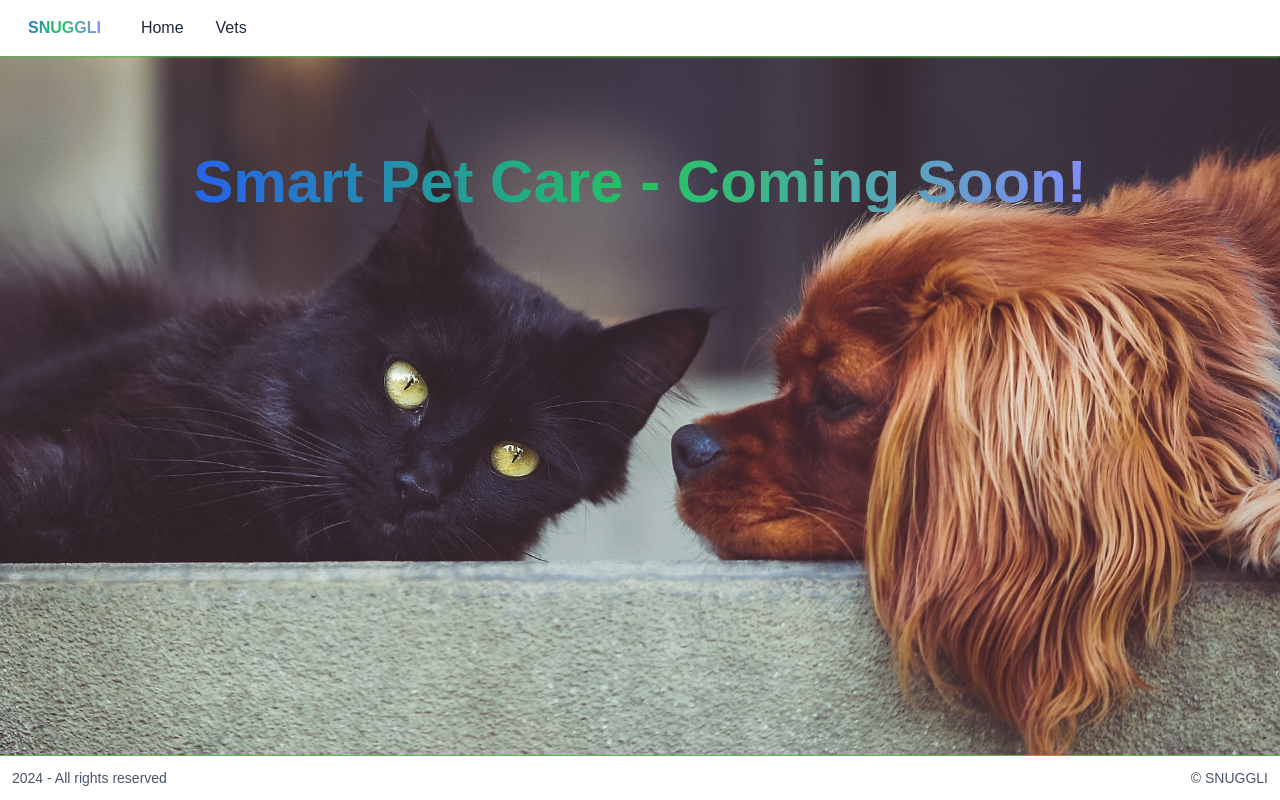
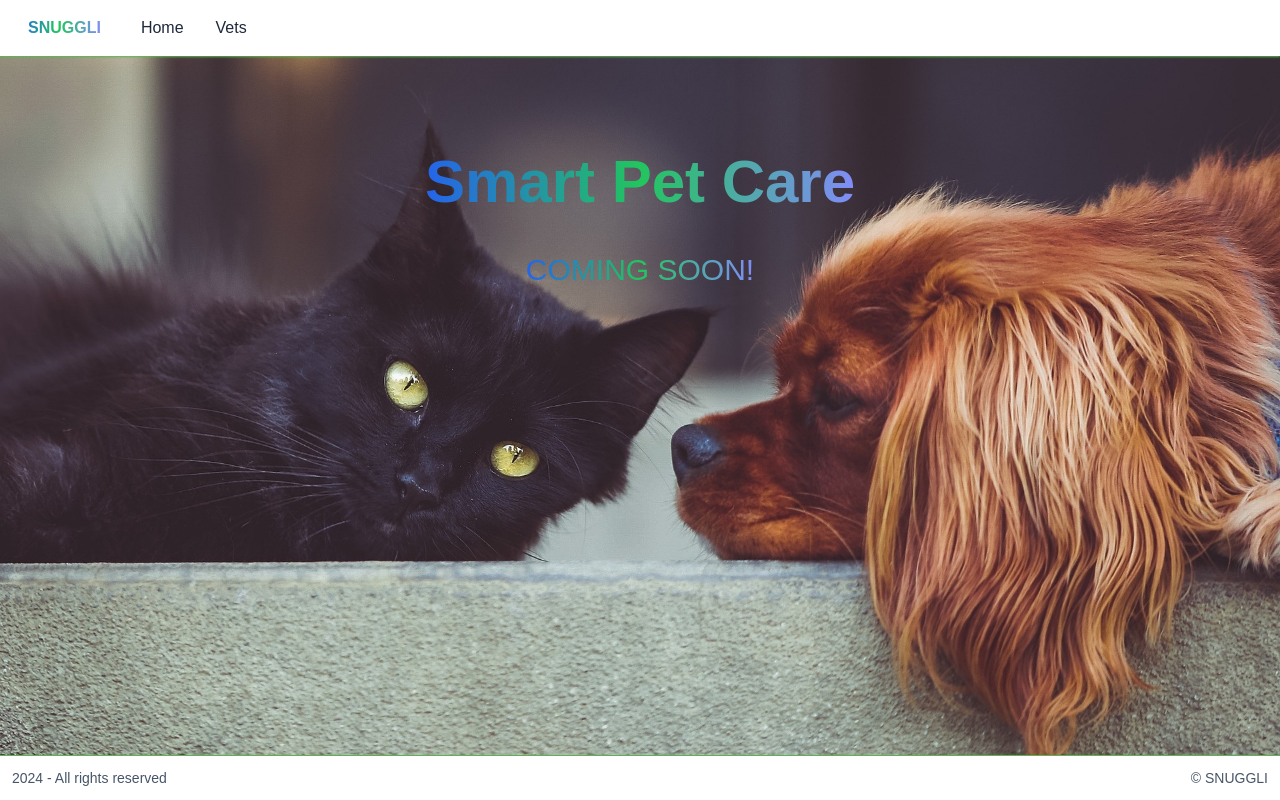
Before and after one commit to hveerara/snuggli, a Next.js app: page / in a window 1280 px wide. Built offline with nearby package versions, Linux system fonts and the light colour scheme.

Commit message:
Change font size of landing page text

```diff
--- a/app/page.jsx
+++ b/app/page.jsx
@@ -18,8 +18,11 @@ function Page() {
       />
       <div className="flex flex-col items-center justify-center pt-24">
         <h3 className="text-3xl font-medium lg:font-bold lg:text-6xl bg-gradient-to-r from-blue-600 via-green-500 to-indigo-400 inline-block text-transparent bg-clip-text">
-          Smart Pet Care - Coming Soon!
+          Smart Pet Care
         </h3>
+        <h4 className="mt-10 text-xl font-medium lg:font-medium lg:text-3xl bg-gradient-to-r from-blue-600 via-green-500 to-indigo-400 inline-block text-transparent bg-clip-text">
+          COMING SOON!
+        </h4>
       </div>
     </div>
   );
```
